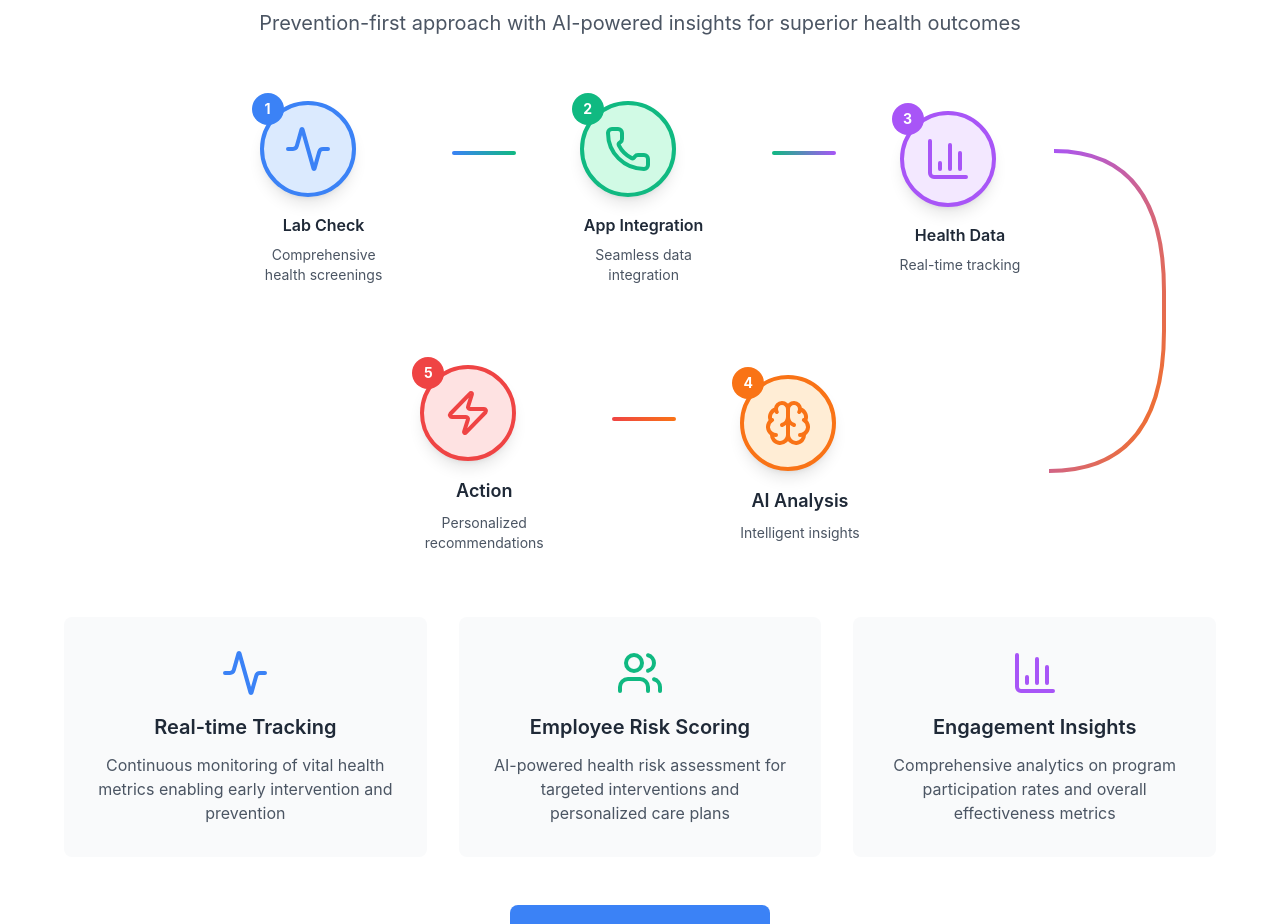
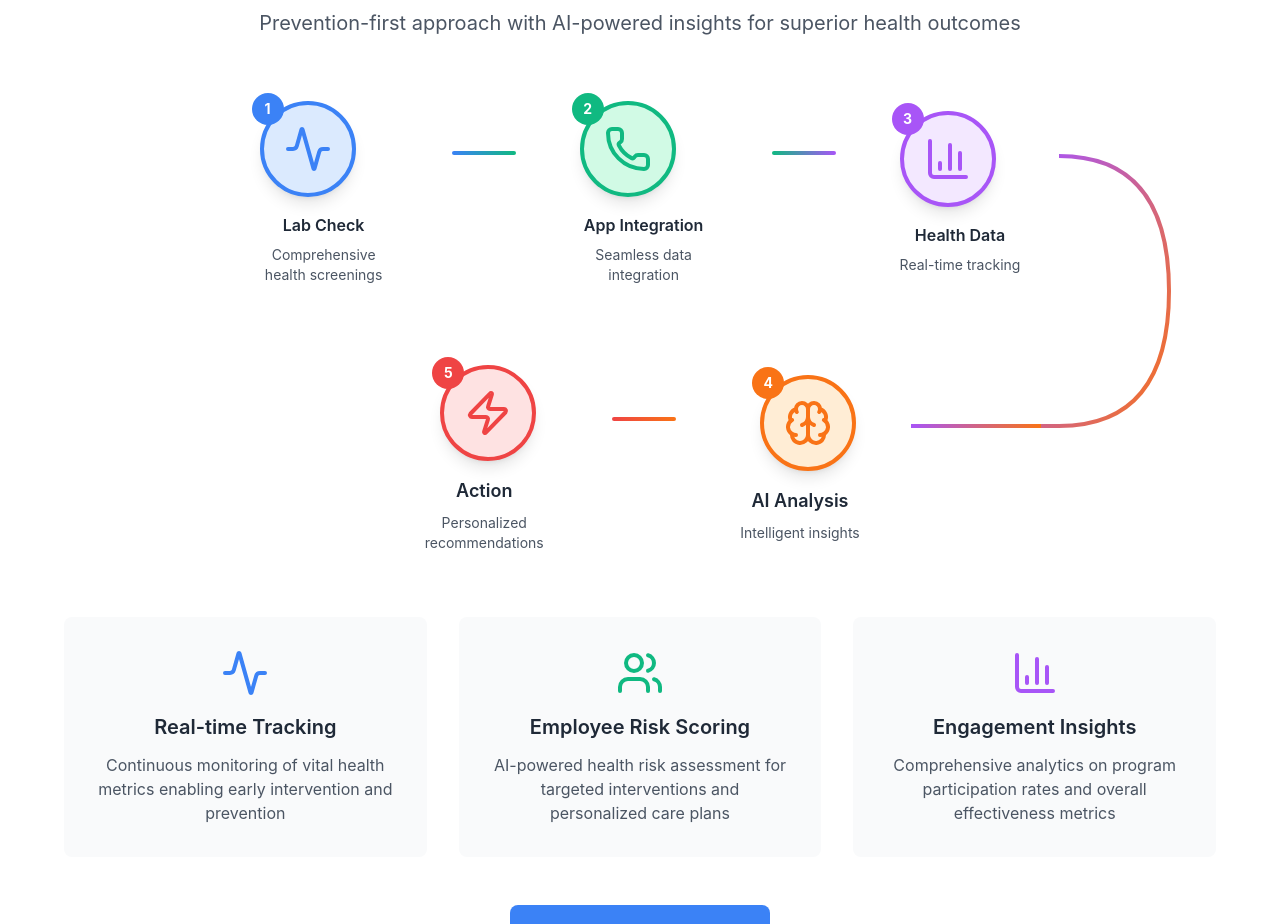
Before and after one commit to Jia2005/Preva, a React (Create React App) app: page / in a window 1280 px wide. Shown: the part 2100-3024 px from the top of the page. Built offline with nearby package versions, Linux system fonts and the light colour scheme.

Commit message:
Base work done

```diff
--- a/public/index.html
+++ b/public/index.html
@@ -2,42 +2,18 @@
 <html lang="en">
   <head>
     <meta charset="utf-8" />
-    <link rel="icon" href="%PUBLIC_URL%/favicon.ico" />
+    <link rel="icon" href="%PUBLIC_URL%/logo.png" />
     <meta name="viewport" content="width=device-width, initial-scale=1" />
     <meta name="theme-color" content="#000000" />
     <meta
       name="description"
       content="Web site created using create-react-app"
     />
-    <link rel="apple-touch-icon" href="%PUBLIC_URL%/logo192.png" />
-    <!--
-      manifest.json provides metadata used when your web app is installed on a
-      user's mobile device or desktop. See https://developers.google.com/web/fundamentals/web-app-manifest/
-    -->
+    <link rel="apple-touch-icon" href="%PUBLIC_URL%/logo.png" />
     <link rel="manifest" href="%PUBLIC_URL%/manifest.json" />
-    <!--
-      Notice the use of %PUBLIC_URL% in the tags above.
-      It will be replaced with the URL of the `public` folder during the build.
-      Only files inside the `public` folder can be referenced from the HTML.
-
-      Unlike "/favicon.ico" or "favicon.ico", "%PUBLIC_URL%/favicon.ico" will
-      work correctly both with client-side routing and a non-root public URL.
-      Learn how to configure a non-root public URL by running `npm run build`.
-    -->
-    <title>React App</title>
+    <title>Preva care</title>
   </head>
   <body>
     <noscript>You need to enable JavaScript to run this app.</noscript>
     <div id="root"></div>
-    <!--
-      This HTML file is a template.
-      If you open it directly in the browser, you will see an empty page.
-
-      You can add webfonts, meta tags, or analytics to this file.
-      The build step will place the bundled scripts into the <body> tag.
-
-      To begin the development, run `npm start` or `yarn start`.
-      To create a production bundle, use `npm run build` or `yarn build`.
-    -->
-  </body>
 </html>
--- a/src/pages/Homepage.js
+++ b/src/pages/Homepage.js
@@ -395,23 +395,24 @@ const PrevaCare = () => {
 
                   <svg className="absolute right-8 top-[30px]" width="150" height="450" viewBox="0 0 150 450" fill="none">
                     <path
-                        d="M20 20 Q130 20 130 160 L130 200 Q130 340 15 340"
+                        d="M25 25 Q135 25 135 160 L135 160 Q135 295 25 295 L5 295"
                         stroke="url(#gradient3to4)"
                         strokeWidth="4"
                         fill="none"
                     />
                     <defs>
-                      <linearGradient id="gradient3to4" x1="0%" y1="0%" x2="100%" y2="100%">
+                        <linearGradient id="gradient3to4" x1="0%" y1="0%" x2="100%" y2="100%">
                         <stop offset="0%" stopColor="#a855f7" />
                         <stop offset="100%" stopColor="#f97316" />
-                      </linearGradient>
+                        </linearGradient>
                     </defs>
-                  </svg>
+                </svg>
+                <div className="absolute top-[323px] right-[175px] w-[130px] h-1 bg-gradient-to-r from-purple-500 to-orange-500"></div>
                 </div>
 
                 <div className="flex justify-center items-center space-x-16">
                   <div className="relative">
-                    <div className="bg-red-100 w-24 h-24 rounded-full flex items-center justify-center shadow-lg border-4 border-red-500 relative">
+                    <div className="bg-red-100 w-24 h-24 rounded-full flex items-center justify-center shadow-lg border-4 border-red-500 relative ml-5">
                       <Zap className="w-12 h-12 text-red-500" />
                       <span className="absolute -top-3 -left-3 bg-red-500 text-white rounded-full w-8 h-8 flex items-center justify-center text-sm font-bold">5</span>
                     </div>
@@ -423,7 +424,7 @@ const PrevaCare = () => {
                   <div className="w-16 h-1 bg-gradient-to-l from-orange-500 to-red-500 rounded-full mb-20"></div>
 
                   <div className="relative">
-                    <div className="bg-orange-100 w-24 h-24 rounded-full flex items-center justify-center shadow-lg border-4 border-orange-500 relative">
+                    <div className="bg-orange-100 w-24 h-24 rounded-full flex items-center justify-center shadow-lg border-4 border-orange-500 relative ml-5">
                       <Brain className="w-12 h-12 text-orange-500" />
                       <span className="absolute -top-3 -left-3 bg-orange-500 text-white rounded-full w-8 h-8 flex items-center justify-center text-sm font-bold">4</span>
                     </div>
```
Also changed, not shown: public/logo.png (added), public/manifest.json.
